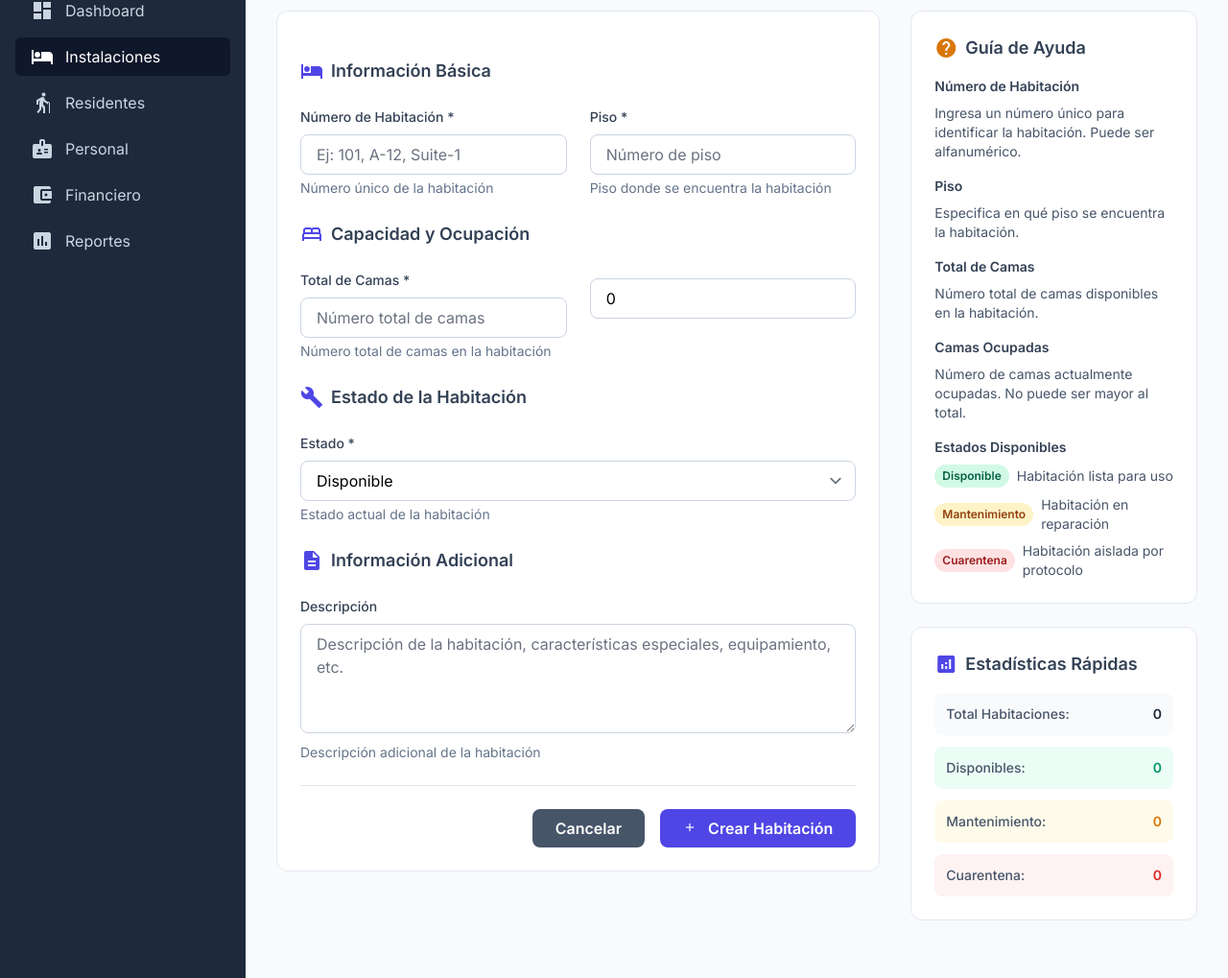
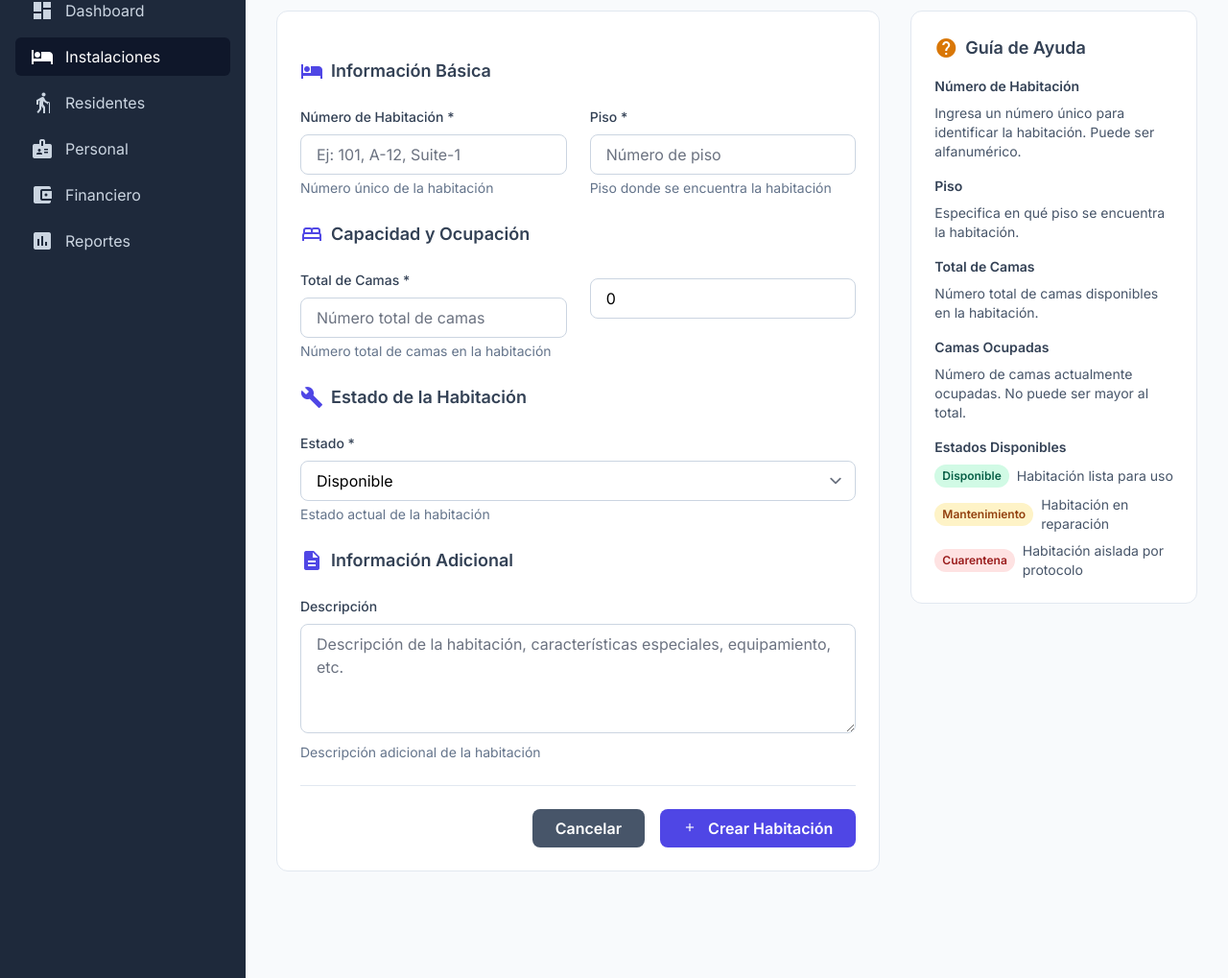
Before and after one commit to bulidaguzan/gerigestion, a Django app: page /facilities/rooms/create/ in a window 1280 px wide. Shown: the part 106-1125 px from the top of the page at 96% size. Run offline with Django 4.2, Linux system fonts and the light colour scheme; the visitor is signed in with stand-in values (Sample User, id 1); some libraries are stand-ins or nearby versions.

Commit message:
Eliminar la sección de "Estadísticas Rápidas" en la plantilla de habitaciones y reorganizar las acciones del encabezado en la plantilla de lista de habitaciones para mejorar la usabilidad y la presentación. Se agrega un contenedor para las acciones del encabezado, manteniendo la funcionalidad existente.

```diff
--- a/geriatric_admin/templates/facilities/rooms/dashboard.html
+++ b/geriatric_admin/templates/facilities/rooms/dashboard.html
@@ -94,8 +94,8 @@
 </div>
 
 <!-- Contenido principal -->
-<div class="grid grid-cols-1 lg:grid-cols-3 gap-8 mb-8">
-    <div class="lg:col-span-2 bg-white p-6 rounded-xl border border-slate-200 transition-shadow duration-300 hover:shadow-lg">
+<div class="mb-8">
+    <div class="bg-white p-6 rounded-xl border border-slate-200 transition-shadow duration-300 hover:shadow-lg">
         <h2 class="text-lg font-semibold text-slate-700 mb-4">Ocupación por Piso</h2>
         {% if floor_stats %}
         <div class="overflow-x-auto">
@@ -142,6 +142,5 @@
         </div>
         {% endif %}
     </div>
-
 </div>
 {% endblock %}
--- a/geriatric_admin/templates/facilities/rooms/form.html
+++ b/geriatric_admin/templates/facilities/rooms/form.html
@@ -308,35 +308,7 @@
         </div>
         {% endif %}
 
-        <!-- Estadísticas Rápidas -->
-        <div class="content-card">
-            <h3 class="text-lg font-semibold text-slate-700 mb-4 flex items-center">
-                <span class="material-icons mr-2 text-indigo-600">analytics</span>
-                Estadísticas Rápidas
-            </h3>
 
-            <div class="space-y-3">
-                <div class="flex justify-between items-center p-3 bg-slate-50 rounded-lg">
-                    <span class="text-sm font-medium text-slate-600">Total Habitaciones:</span>
-                    <span class="text-sm font-semibold text-slate-800">{{ total_rooms|default:"0" }}</span>
-                </div>
-
-                <div class="flex justify-between items-center p-3 bg-emerald-50 rounded-lg">
-                    <span class="text-sm font-medium text-slate-600">Disponibles:</span>
-                    <span class="text-sm font-semibold text-emerald-600">{{ available_rooms|default:"0" }}</span>
-                </div>
-
-                <div class="flex justify-between items-center p-3 bg-amber-50 rounded-lg">
-                    <span class="text-sm font-medium text-slate-600">Mantenimiento:</span>
-                    <span class="text-sm font-semibold text-amber-600">{{ maintenance_rooms|default:"0" }}</span>
-                </div>
-
-                <div class="flex justify-between items-center p-3 bg-red-50 rounded-lg">
-                    <span class="text-sm font-medium text-slate-600">Cuarentena:</span>
-                    <span class="text-sm font-semibold text-red-600">{{ quarantine_rooms|default:"0" }}</span>
-                </div>
-            </div>
-        </div>
     </div>
 </div>
 {% endblock %}
```
Also changed, not shown: geriatric_admin/templates/facilities/rooms/list.html (+8 -5 lines).
